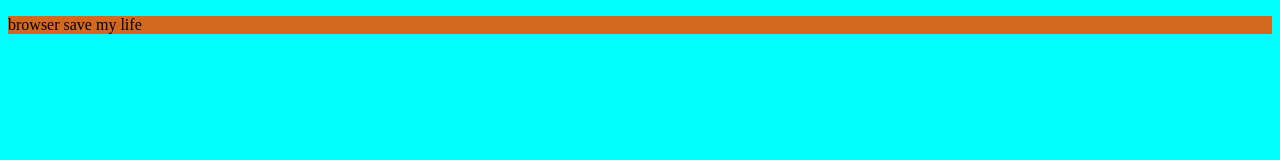
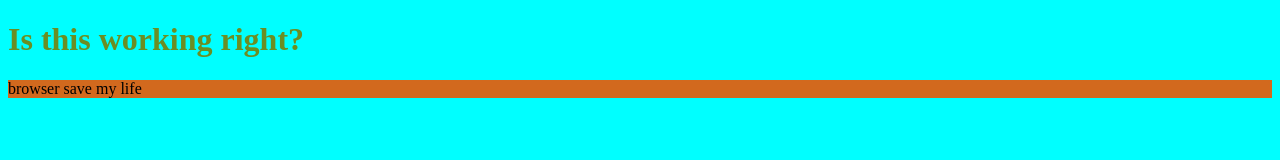
Before and after one commit to muradtheOZ/first_Website, a plain HTML site: page index.html in a window 1280 px wide. Drawn offline with Linux system fonts and the light colour scheme.

Commit message:
dekhi thik style hoy kina

```diff
--- a/index.html
+++ b/index.html
@@ -7,6 +7,7 @@
         </title>
     </head>
     <body>
+        <h1>Is this working right?</h1>
         <P id= 'paragrap' > browser save my life </P>
     </body>
 </html>
--- a/style.css
+++ b/style.css
@@ -6,6 +6,9 @@ p{
     background-color: chocolate;
     position: relative;
 }
+h1{
+    color: olivedrab;
+}
 #paragraph{
     color: brown;
 
```
